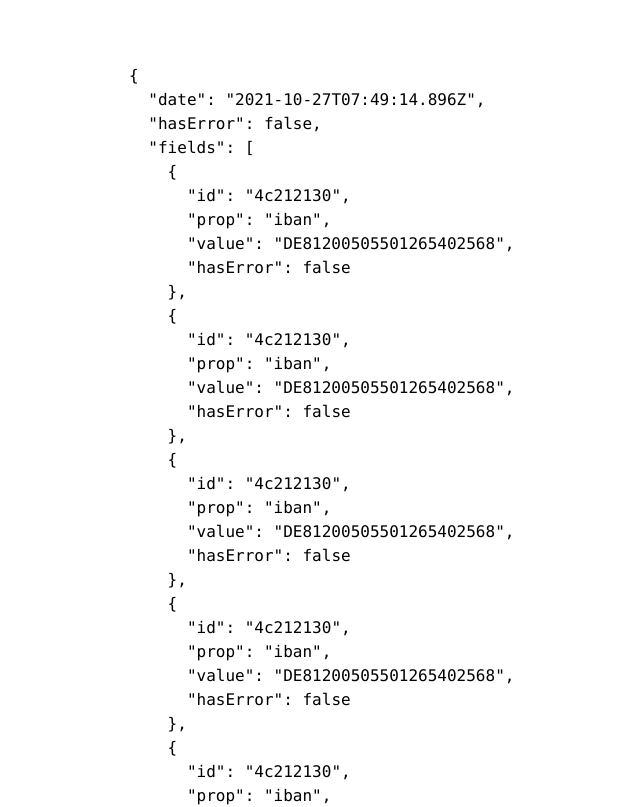
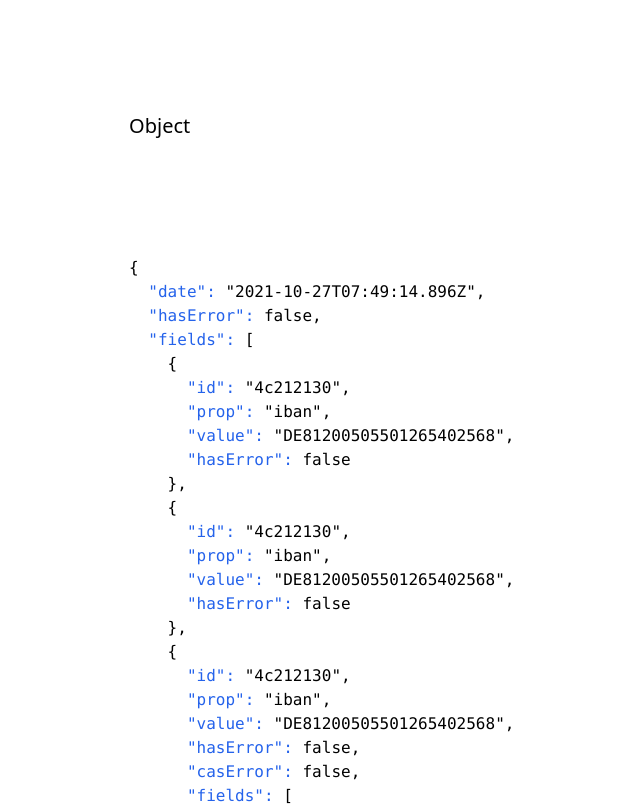
Before and after one commit to simonorzel26/react-interactive-json, a Next.js app: page / in a window 1280 px wide. Shown: the top 807 px of the page, without its empty margins (299-939 px from the left). Built offline with nearby package versions, Linux system fonts and the light colour scheme.

Commit message:
feat: adds rest of ACs

```diff
--- a/data.json
+++ b/data.json
@@ -2,20 +2,6 @@
     "date": "2021-10-27T07:49:14.896Z",
     "hasError": false,
     "fields": [
-        {
-            "id": "4c212130",
-            "prop": "iban",
-            "value": "DE81200505501265402568",
-            "hasError": false
-        },
-
-        {
-            "id": "4c212130",
-            "prop": "iban",
-            "value": "DE81200505501265402568",
-            "hasError": false
-        },
-
         {
             "id": "4c212130",
             "prop": "iban",
@@ -48,29 +34,8 @@
                     "id": "4c212130",
                     "prop": "iban",
                     "value": "DE81200505501265402568",
-                    "hasError": false
-                },
-
-                {
-                    "id": "4c212130",
-                    "prop": "iban",
-                    "value": "DE81200505501265402568",
-                    "hasError": false
-                },
-
-                {
-                    "id": "4c212130",
-                    "prop": "iban",
-                    "value": "DE81200505501265402568",
-                    "hasError": false
-                },
-
-                {
-                    "id": "4c212130",
-                    "prop": "iban",
-                    "value": "DE81200505501265402568",
                     "hasError": false,
-                    "casError": false
+                    "genericKeyName": false
                 }
             ]
         }
--- a/src/components/JSONViewer.tsx
+++ b/src/components/JSONViewer.tsx
@@ -1,4 +1,5 @@
 
+import { useState } from 'react';
 import data from '../../data.json'
 
 const objectDeepKeys: any = (obj: { [x: string]: any; date?: string; hasError?: boolean; fields?: { id: string; prop: string; value: string; hasError: boolean; }[]; }) => {
@@ -15,10 +16,20 @@ const objectDeepKeys: any = (obj: { [x: string]: any; date?: string; hasError?:
     return keys;
 }
 
+function fromPath(obj: { [x: string]: any; date?: string; hasError?: boolean; fields?: { id: string; prop: string; value: string; hasError: boolean; }[]; }, path: string, splitter = '.') {
+    if (!path)
+        return obj;
+
+    if (typeof path === 'number' || !~path.indexOf(splitter))
+        return obj[path];
+
+    return path.split(splitter).reduce((o, i) => (o === Object(o) ? o[i] : o), obj);
+}
+
 const JSONViewer = () => {
+    const [deepKey, setDeepKey] = useState('')
     const jsonData = JSON.stringify(data, null, 2).split(/\n/gi);
     const deepKeys = objectDeepKeys(data);
-    console.log(deepKeys);
 
     const SingleLineIteration = ({ text }: { text: string }) => {
         const regex = /"[A-Za-z]+":/gi;
@@ -30,16 +41,12 @@ const JSONViewer = () => {
             deepKey = deepKeys.shift();
         }
 
-        const onKeyClick = (deepKey: string) => {
-            console.log(deepKey);
-        }
-
         return (
             <pre>
                 {splitAtKey[0]}
                 <span
-                    onClick={() => onKeyClick(deepKey)}
-                    className='hover:underline hover:text-blue-600 cursor-pointer'
+                    onClick={() => setDeepKey(deepKey)}
+                    className='hover:underline text-blue-600 cursor-pointer'
                 >
                     {matchedKey}
                 </span>
@@ -48,10 +55,21 @@ const JSONViewer = () => {
         )
     }
 
+    const displayData = (data: { [x: string]: any; date: string | undefined; hasError: boolean | undefined; fields: { id: string; prop: string; value: string; hasError: boolean; }[] | { id: string; prop: string; value: string; hasError: boolean; }[] | undefined; }) => {
+        const fromPathData = fromPath(data, deepKey);
+        if (typeof fromPathData === 'object') return 'Object';
+
+        return JSON.stringify(fromPath(data, deepKey), null, 2);
+    }
+
     return (
         <>
             <main className="flex min-h-screen flex-col items-center justify-center bg-gradient-to-b from-[#fff] to-[#fff]">
                 <div className="container flex flex-col items-left justify-center ">
+                    <input  type="text" name="name" className='text-2xl h-12'  value={deepKey} onChange={(event) => setDeepKey(event.target.value)}  />
+                    <div className='text-xl h-36'>
+                        {displayData(data)}
+                    </div>
                     {jsonData.map((i, index) => (
                         <SingleLineIteration key={index} text={i} />
                     ))}
```
